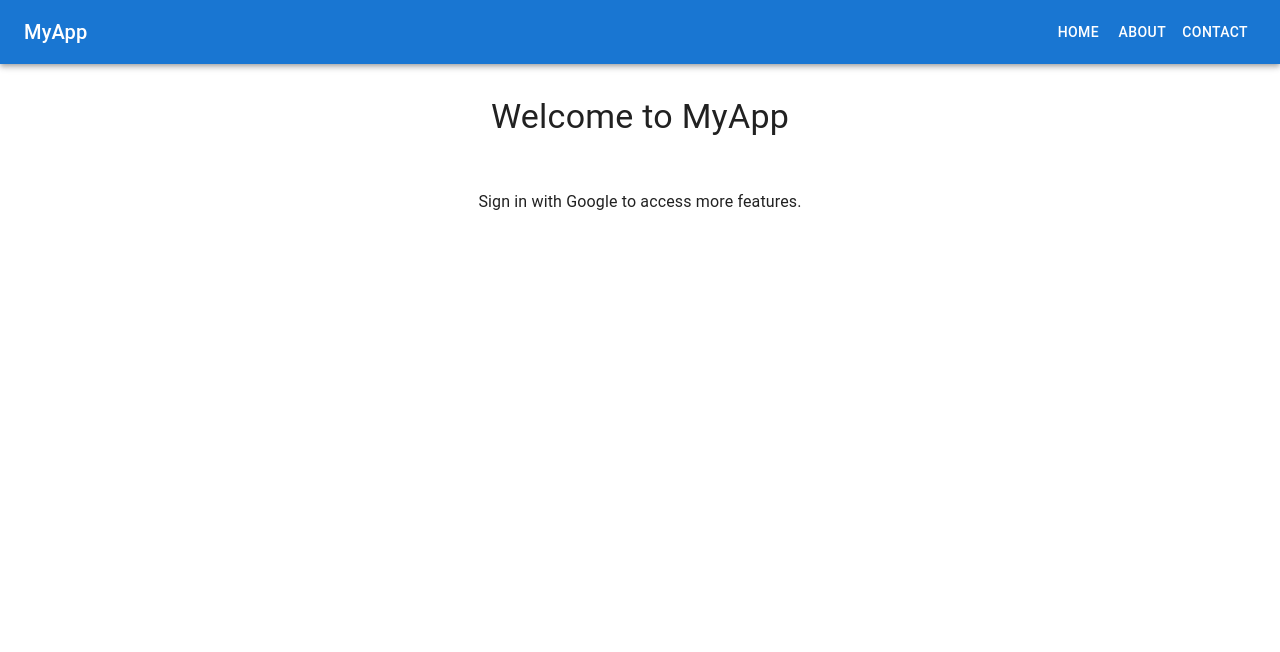
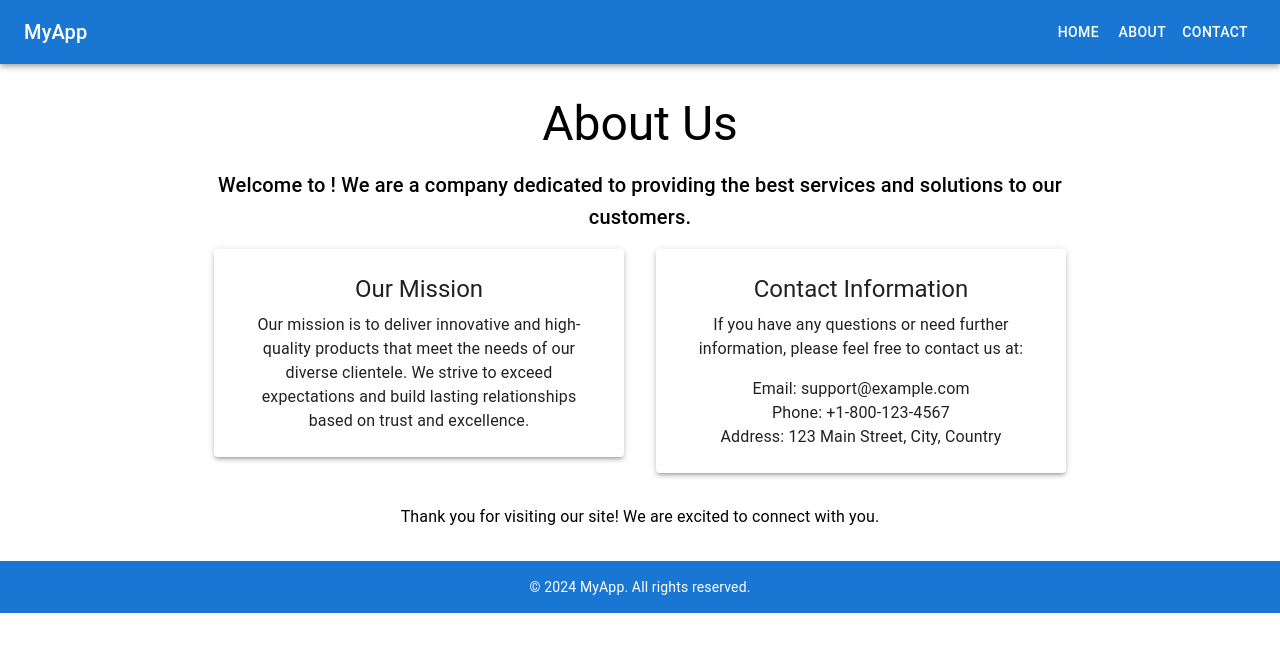
Before and after one commit to mohitgupta07/KOLLA, a React (Create React App) app in the folder frontend/: page /about in a window 1280 px wide. Shown: the top 652 px of the page. Built offline with nearby package versions, Linux system fonts and the light colour scheme; no server answers.

Commit message:
Added footer, aboutpage, and routing

```diff
--- a/frontend/package.json
+++ b/frontend/package.json
@@ -13,6 +13,7 @@
     "axios": "^1.7.3",
     "react": "^18.3.1",
     "react-dom": "^18.3.1",
+    "react-router-dom": "^6.26.1",
     "react-scripts": "5.0.1",
     "web-vitals": "^2.1.4"
   },
--- /dev/null
+++ b/frontend/src/AboutPage.js
@@ -0,0 +1,53 @@
+import React from 'react';
+import { Container, Typography, Box, Grid, Paper } from '@mui/material';
+
+const AboutPage = () => {
+    return (
+        <Container maxWidth="md" sx={{ mt: 4, textAlign: 'center' }}>
+            <Typography variant="h3" gutterBottom>
+                About Us
+            </Typography>
+            <Typography variant="h6" paragraph>
+                Welcome to {process.env.REACT_APP_APP_NAME}! We are a company dedicated to providing the best services and solutions to our customers.
+            </Typography>
+            <Grid container spacing={4}>
+                <Grid item xs={12} md={6}>
+                    <Paper elevation={3} sx={{ p: 3 }}>
+                        <Typography variant="h5" gutterBottom>
+                            Our Mission
+                        </Typography>
+                        <Typography variant="body1">
+                            Our mission is to deliver innovative and high-quality products that meet the needs of our diverse clientele. We strive to exceed expectations and build lasting relationships based on trust and excellence.
+                        </Typography>
+                    </Paper>
+                </Grid>
+                <Grid item xs={12} md={6}>
+                    <Paper elevation={3} sx={{ p: 3 }}>
+                        <Typography variant="h5" gutterBottom>
+                            Contact Information
+                        </Typography>
+                        <Typography variant="body1">
+                            If you have any questions or need further information, please feel free to contact us at:
+                        </Typography>
+                        <Typography variant="body1" sx={{ mt: 2 }}>
+                            Email: support@example.com
+                        </Typography>
+                        <Typography variant="body1">
+                            Phone: +1-800-123-4567
+                        </Typography>
+                        <Typography variant="body1">
+                            Address: 123 Main Street, City, Country
+                        </Typography>
+                    </Paper>
+                </Grid>
+            </Grid>
+            <Box sx={{ mt: 4 }}>
+                <Typography variant="body1">
+                    Thank you for visiting our site! We are excited to connect with you.
+                </Typography>
+            </Box>
+        </Container>
+    );
+};
+
+export default AboutPage;
--- a/frontend/src/App.js
+++ b/frontend/src/App.js
@@ -1,11 +1,11 @@
 import React from 'react';
-import { GoogleOAuthProvider, GoogleLogin } from '@react-oauth/google';
+import { Container, Typography, Box, Card, CardMedia, CardContent } from '@mui/material';
+import { GoogleLogin } from '@react-oauth/google';
 import axios from 'axios';
-import { AppBar, Toolbar, Typography, Button, Container, CssBaseline } from '@mui/material';
 
-function App() {
-    const clientId = process.env.REACT_APP_GOOGLE_CLIENT_ID;
+const appName = process.env.REACT_APP_APP_NAME || "MyApp";
 
+const HomePage = () => {
     const onSuccess = (credentialResponse) => {
         axios.post("http://localhost:8080/auth/callback", {
             id_token: credentialResponse.credential
@@ -23,21 +23,9 @@ function App() {
     };
 
     return (
-        <GoogleOAuthProvider clientId={clientId}>
-            <CssBaseline />
-            <AppBar position="static">
-                <Toolbar>
-                    <Typography variant="h6" component="div" sx={{ flexGrow: 1 }}>
-                        MyApp
-                    </Typography>
-                    <Button color="inherit">Home</Button>
-                    <Button color="inherit">About</Button>
-                    <Button color="inherit">Contact</Button>
-                </Toolbar>
-            </AppBar>
-            <Container maxWidth="sm" sx={{ mt: 4, textAlign: 'center' }}>
+        <Container maxWidth="md" sx={{ mt: 4, textAlign: 'center' }}>
             <Typography variant="h4" gutterBottom>
-                    Welcome to MyApp
+                Welcome to {appName}
             </Typography>
             <GoogleLogin
                 onSuccess={onSuccess}
@@ -47,9 +35,23 @@ function App() {
             <Typography variant="body1">
                 Sign in with Google to access more features.
             </Typography>
+            <Box sx={{ mt: 4 }}>
+                <Card>
+                    <CardMedia
+                        component="img"
+                        height="140"
+                        image="https://via.placeholder.com/600x300"
+                        alt="Sample Image"
+                    />
+                    <CardContent>
+                        <Typography variant="body2" color="text.secondary">
+                            This is a sample image card.
+                        </Typography>
+                    </CardContent>
+                </Card>
+            </Box>
         </Container>
-        </GoogleOAuthProvider>
     );
-}
+};
 
-export default App;
+export default HomePage;
--- a/frontend/src/index.js
+++ b/frontend/src/index.js
@@ -1,17 +1,48 @@
 import React from 'react';
 import ReactDOM from 'react-dom/client';
-import './index.css';
+import { BrowserRouter as Router, Routes, Route, Link } from 'react-router-dom';
+import { GoogleOAuthProvider } from '@react-oauth/google';
 import App from './App';
-import reportWebVitals from './reportWebVitals';
+import AboutPage from './AboutPage'; // Ensure you have this component
+import './index.css'; // Global styles
+
+// Components for consistent UI elements across pages
+import { AppBar, Toolbar, Typography, Button, Box } from '@mui/material';
+
+const appName = process.env.REACT_APP_APP_NAME || "MyApp";
+
+const Footer = () => (
+    <Box sx={{ p: 2, mt: 4, backgroundColor: '#1976d2', color: '#fff', textAlign: 'center' }}>
+        <Typography variant="body2">
+            © {new Date().getFullYear()} {appName}. All rights reserved.
+        </Typography>
+    </Box>
+);
+
+const Navbar = () => (
+    <AppBar position="static">
+        <Toolbar>
+            <Typography variant="h6" component="div" sx={{ flexGrow: 1 }}>
+                {appName}
+            </Typography>
+            <Button component={Link} to="/" color="inherit">Home</Button>
+            <Button component={Link} to="/about" color="inherit">About</Button>
+            <Button color="inherit">Contact</Button>
+        </Toolbar>
+    </AppBar>
+);
 
 const root = ReactDOM.createRoot(document.getElementById('root'));
 root.render(
-  <React.StrictMode>
-    <App />
-  </React.StrictMode>
+    <GoogleOAuthProvider clientId={process.env.REACT_APP_GOOGLE_CLIENT_ID}>
+        <Router>
+            <Navbar />
+            <Routes>
+                <Route path="/" element={<App />} />
+                <Route path="/about" element={<AboutPage />} />
+                {/* Add more routes here */}
+            </Routes>
+            <Footer />
+        </Router>
+    </GoogleOAuthProvider>
 );
-
-// If you want to start measuring performance in your app, pass a function
-// to log results (for example: reportWebVitals(console.log))
-// or send to an analytics endpoint. Learn more: https://bit.ly/CRA-vitals
-reportWebVitals();
```
Also changed, not shown: 1 other file (tests, documents, lock files or other folders). Lines whose indentation alone changed are shown as unchanged.
